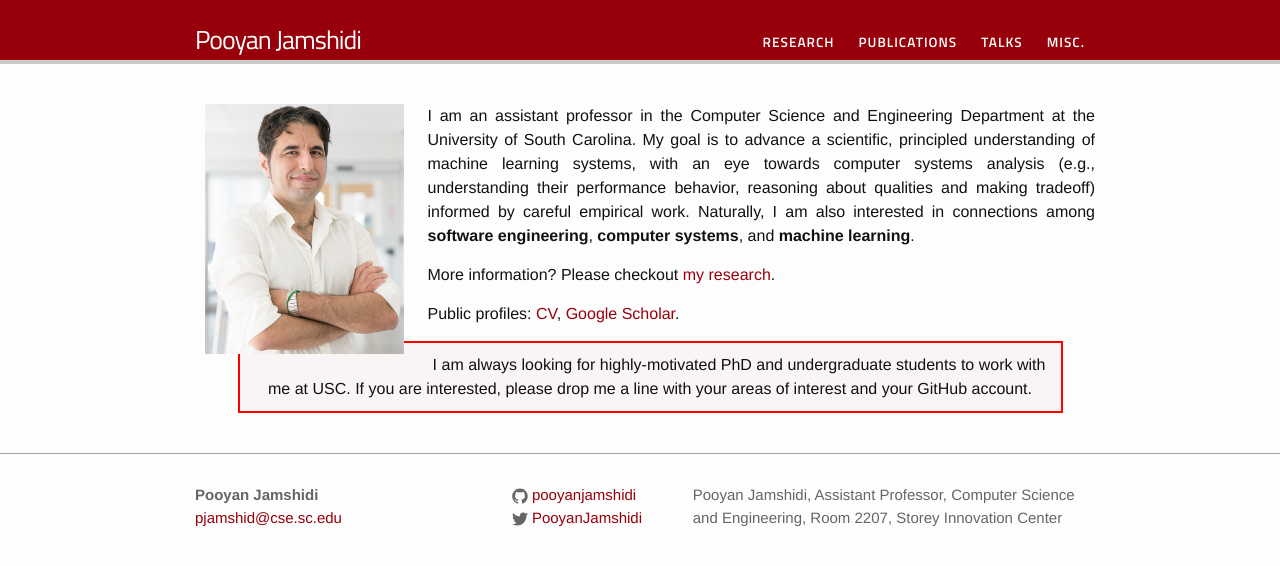
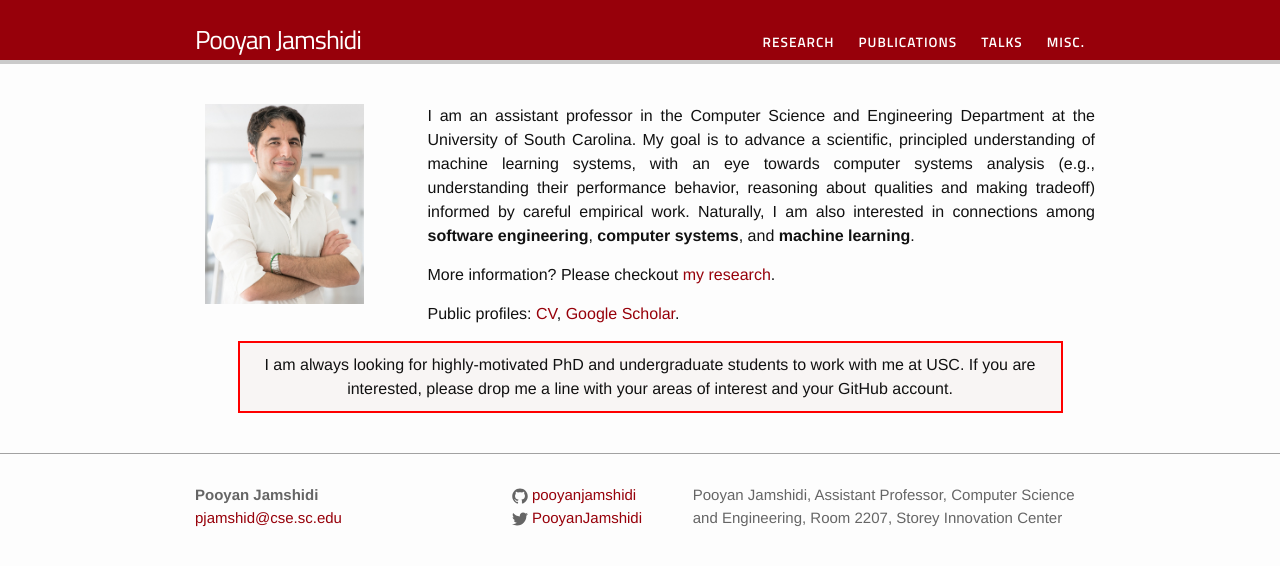
Before and after one commit to pooyanjamshidi/pooyanjamshidi.github.io, a Jekyll site: the page built from index.html, in a window 1280 px wide. Shown: the top 566 px of the page. Built offline with Jekyll 4.4.1, drawn with Linux system fonts in a browser that asks for light colours.

Commit message:
updated my page with usc info

```diff
--- a/css/main.scss
+++ b/css/main.scss
@@ -34,7 +34,7 @@ $on-laptop:        800px;
 
 
 // Picture profile
-$profilepic-size:  250px;
+$profilepic-size:  200px;
 
 // Header
 $header-height:		40px;
```
